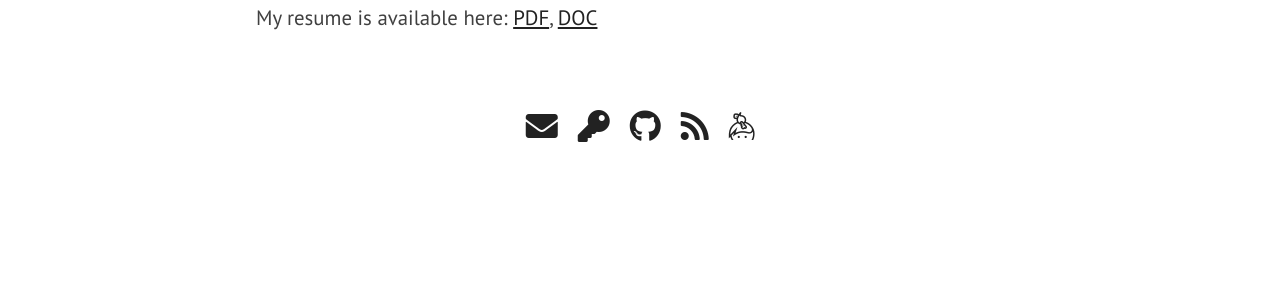
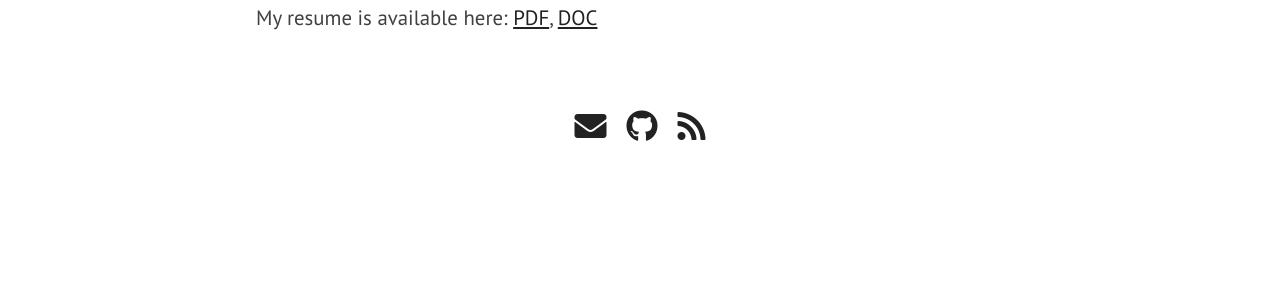
Before and after one commit to SongChaeYoung98/SongChaeYoung98.github.io, a Jekyll site: the page built from index.html, in a window 1280 px wide. Shown: the part 5530-5830 px from the top of the page. Built offline with Jekyll 4.4.1, drawn with Linux system fonts in a browser that asks for light colours; nearby versions of some CDN libraries.

Commit message:
Update extra.html

```diff
--- a/_includes/extra.html
+++ b/_includes/extra.html
@@ -15,18 +15,18 @@
                 <span class="hint--bottom bottom-link" aria-label="Email">
                     <a href="mailto:{{ site.email }}"><i class="head-icon fas fa-envelope"></i></a>
                 </span>
-                <span class="hint--bottom bottom-link" aria-label="PGP Key">
+                <!-- <span class="hint--bottom bottom-link" aria-label="PGP Key">
                     <a href=><i class="head-icon fas fa-key"></i></a>
-                </span>
+                </span> -->
                 <span class="hint--bottom bottom-link" aria-label="GitHub">
                     <a href="https://github.com/{{ site.github_username }}"><i class="head-icon fab fa-github"></i></a>
                 </span>
                 <span class="hint--bottom bottom-link" aria-label="Web Blog">
                     <a href="https://songchaeyoung98.github.io/"><i class="head-icon fas fa-rss"></i></a>
                 </span>
-                <span class="hint--bottom bottom-link" aria-label="Keybase">
+                <!-- <span class="hint--bottom bottom-link" aria-label="Keybase">
                     <a href="https://keybase.io/{{ site.keybase_username }}"><i class="head-icon fab fa-keybase"></i></a>
-                </span>
+                </span> -->
                 <!-- <span class="hint--bottom bottom-link" aria-label="Reddit">
                     <a href="https://www.reddit.com/u/{{ site.reddit_username }}"><i class="head-icon fab fa-reddit"></i></a>
                 </span>
```
